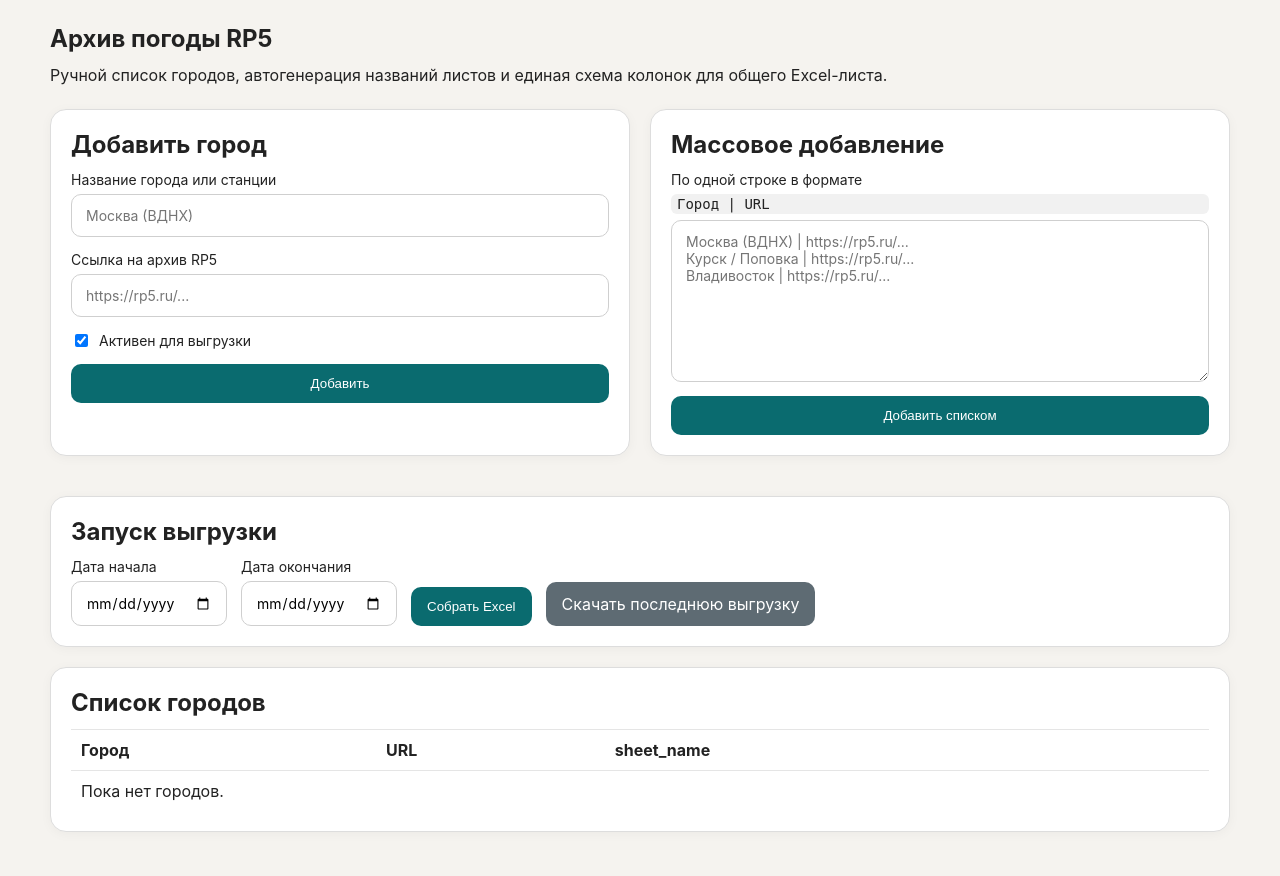
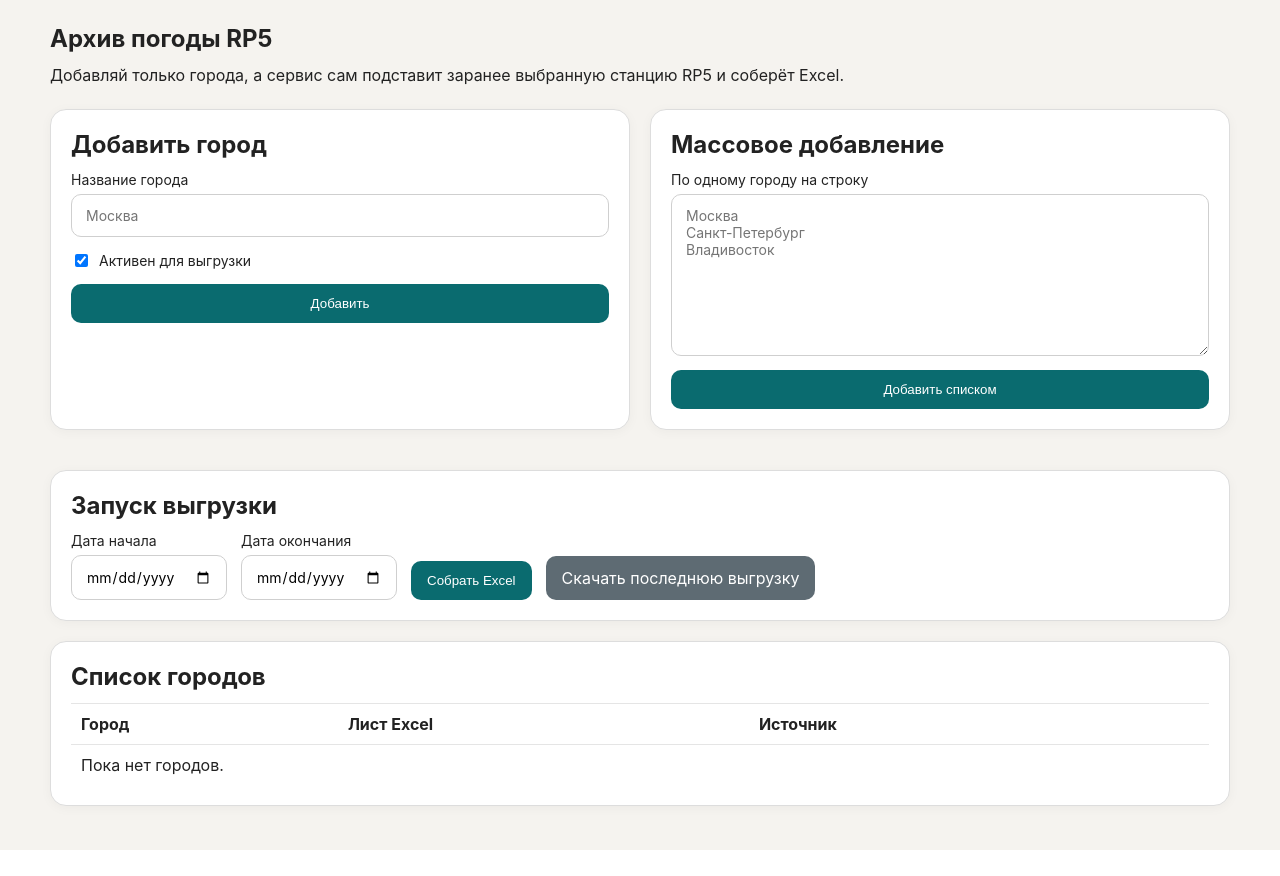
Before and after one commit to nastenagrizik-cell/parcing-weather, a FastAPI app: page / in a window 1280 px wide. After the commit the page ends 850 px from the top, so only its background shows below. Run offline with FastAPI, Linux system fonts and the light colour scheme.

Commit message:
Update index.html

```diff
--- a/app/templates/index.html
+++ b/app/templates/index.html
@@ -10,20 +10,19 @@
   <main class="container">
     <section class="hero">
       <h1>Архив погоды RP5</h1>
-      <p>Ручной список городов, автогенерация названий листов и единая схема колонок для общего Excel-листа.</p>
+      <p>Добавляй только города, а сервис сам подставит заранее выбранную станцию RP5 и соберёт Excel.</p>
     </section>
 
     <section class="grid">
       <div class="card">
         <h2>Добавить город</h2>
         <form method="post" action="/cities/add" class="stack">
-          <label>Название города или станции
-            <input type="text" name="name" placeholder="Москва (ВДНХ)" required>
+          <label>Название города
+            <input type="text" name="name" placeholder="Москва" required>
           </label>
-          <label>Ссылка на архив RP5
-            <input type="url" name="rp5_url" placeholder="https://rp5.ru/..." required>
+          <label class="checkbox">
+            <input type="checkbox" name="is_active" checked> Активен для выгрузки
           </label>
-          <label class="checkbox"><input type="checkbox" name="is_active" checked> Активен для выгрузки</label>
           <button type="submit">Добавить</button>
         </form>
       </div>
@@ -31,8 +30,8 @@
       <div class="card">
         <h2>Массовое добавление</h2>
         <form method="post" action="/cities/bulk-add" class="stack">
-          <label>По одной строке в формате <code>Город | URL</code>
-            <textarea name="cities_text" rows="8" placeholder="Москва (ВДНХ) | https://rp5.ru/...&#10;Курск / Поповка | https://rp5.ru/...&#10;Владивосток | https://rp5.ru/..."></textarea>
+          <label>По одному городу на строку
+            <textarea name="cities_text" rows="8" placeholder="Москва&#10;Санкт-Петербург&#10;Владивосток"></textarea>
           </label>
           <button type="submit">Добавить списком</button>
         </form>
@@ -51,10 +50,11 @@
         <button type="submit">Собрать Excel</button>
         <a class="secondary" href="/export/latest">Скачать последнюю выгрузку</a>
       </form>
+
       {% if last_run %}
       <div class="status">
         <p><strong>Последний запуск:</strong> {{ last_run.status }}</p>
-        <p>{{ last_run.message or '' }}</p>
+        <pre style="white-space: pre-wrap;">{{ last_run.message or '' }}</pre>
       </div>
       {% endif %}
     </section>
@@ -63,14 +63,19 @@
       <h2>Список городов</h2>
       <table>
         <thead>
-          <tr><th>Город</th><th>URL</th><th>sheet_name</th><th></th></tr>
+          <tr>
+            <th>Город</th>
+            <th>Лист Excel</th>
+            <th>Источник</th>
+            <th></th>
+          </tr>
         </thead>
         <tbody>
         {% for city in cities %}
           <tr>
             <td>{{ city.name }}</td>
-            <td class="url">{{ city.rp5_url }}</td>
             <td>{{ city.sheet_name }}</td>
+            <td>Автовыбор из словаря станций</td>
             <td>
               <form method="post" action="/cities/{{ city.id }}/delete">
                 <button type="submit" class="danger">Удалить</button>
@@ -78,7 +83,9 @@
             </td>
           </tr>
         {% else %}
-          <tr><td colspan="4">Пока нет городов.</td></tr>
+          <tr>
+            <td colspan="4">Пока нет городов.</td>
+          </tr>
         {% endfor %}
         </tbody>
       </table>
```
